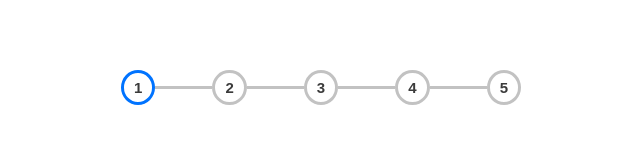
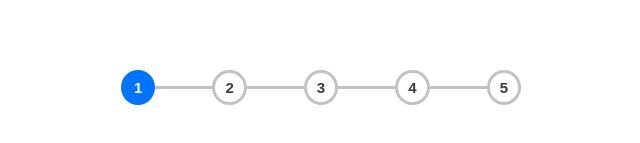
Before and after one commit to sarfarazstark/50-Projects-In-Javascript, a plain HTML site: page Project_2/index.html in a window 1280 px wide. Shown: the part 313-456 px from the top of the page, 319-959 px from the left. Drawn offline with Linux system fonts and the light colour scheme.

Commit message:
Update project title and add styling to active step

```diff
--- a/Project_2/index.html
+++ b/Project_2/index.html
@@ -6,7 +6,7 @@
   <meta name="viewport" content="width=device-width, initial-scale=1.0">
   <!-- <link rel="stylesheet" href="https://cdnjs.cloudflare.com/ajax/libs/font-awesome/6.5.1/css/all.min.css" integrity="sha512-DTOQO9RWCH3ppGqcWaEA1BIZOC6xxalwEsw9c2QQeAIftl+Vegovlnee1c9QX4TctnWMn13TZye+giMm8e2LwA==" crossorigin="anonymous" referrerpolicy="no-referrer" /> -->
   <link rel="stylesheet" href="style.css">
-  <title>Project--NAME</title>
+  <title>Project - Progress Steps</title>
 </head>
 
 <body>
--- a/Project_2/style.css
+++ b/Project_2/style.css
@@ -50,5 +50,7 @@ body div span hr {
 }
 
 .active {
+  color: white;
+  background-color: rgb(0, 115, 255);
   border-color: rgb(0, 115, 255);
 }
```
